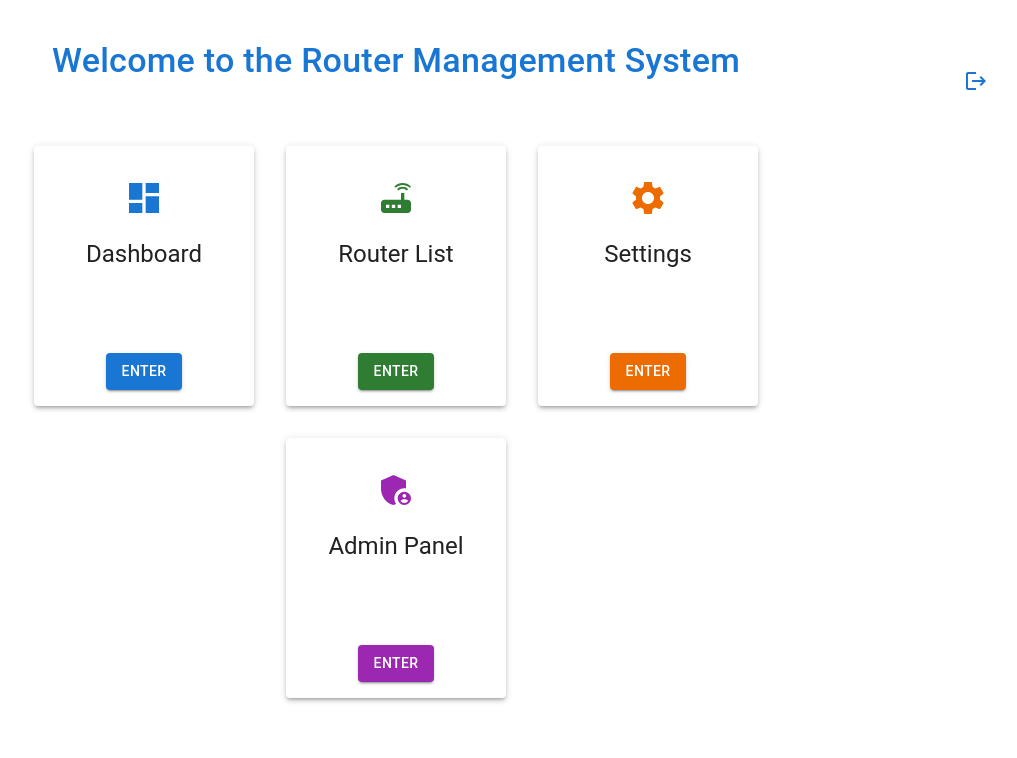
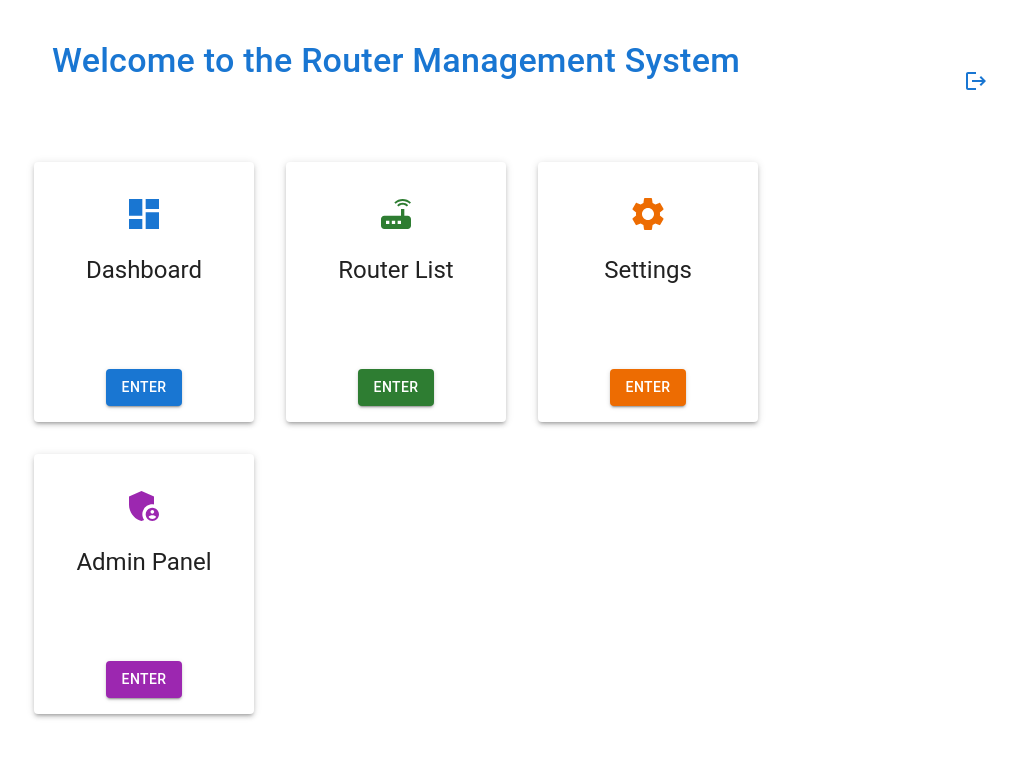
Before and after one commit to AmirAzmon1/OptiNet, a React (Create React App) app: page /home in a window 1280 px wide. Shown: the top 758 px of the page, without its empty margins (252-1269 px from the left). Built offline with nearby package versions, Linux system fonts and the light colour scheme; sample sign-in values are in the browser's storage.

Commit message:
idan changes

```diff
--- a/src/pages/Dashboard.tsx
+++ b/src/pages/Dashboard.tsx
@@ -140,28 +140,22 @@ const Dashboard: React.FC<DashboardProps> = () => {
           Dashboard
         </Typography>
 
-        <Grid container spacing={3}>
-          <Grid item xs={12} md={4}>
+        <Box sx={{ display: 'grid', gridTemplateColumns: 'repeat(3, 1fr)', gap: 3 }}>
           <StatCard sx={{background: (theme) => `linear-gradient(145deg, ${theme.palette.background.paper}, ${theme.palette.background.default})`}}>
             <Typography variant="h6" color="primary">Total Routers</Typography>
             <Typography variant="h3" sx={{ mt: 2 }}>24</Typography>
           </StatCard>
-          </Grid>
 
-          <Grid item xs={12} md={4}>
           <StatCard sx={{background: (theme) => `linear-gradient(145deg, ${theme.palette.background.paper}, ${theme.palette.background.default})`}}>
             <Typography variant="h6" color="primary">Active Routers</Typography>
             <Typography variant="h3" sx={{ mt: 2 }}>18</Typography>
           </StatCard>
-          </Grid>
 
-          <Grid item xs={12} md={4}>
           <StatCard sx={{background: (theme) => `linear-gradient(145deg, ${theme.palette.background.paper}, ${theme.palette.background.default})`}}>
             <Typography variant="h6" color="primary">Average Load</Typography>
             <Typography variant="h3" sx={{ mt: 2 }}>65%</Typography>
           </StatCard>
-          </Grid>
-        </Grid>
+        </Box>
       </Content>
     </DashboardContainer>
   );
--- a/src/pages/Home.tsx
+++ b/src/pages/Home.tsx
@@ -4,7 +4,6 @@ import {
   Box,
   Typography,
   Button,
-  Grid,
   Card,
   CardContent,
   CardActions,
@@ -50,20 +49,40 @@ const StyledCard = styled(Card)`
   }
 `;
 
+const GridContainer = styled(Box)`
+  display: grid;
+  grid-template-columns: repeat(1, 1fr);
+  gap: 32px;
+  max-width: 900px;
+  padding: 16px;
+
+  @media (min-width: 600px) {
+    grid-template-columns: repeat(2, 1fr);
+  }
+
+  @media (min-width: 900px) {
+    grid-template-columns: repeat(3, 1fr);
+  }
+`;
+
 interface HomeProps {
   setIsAuthenticated: (value: boolean) => void;
 }
 
 const Home: React.FC<HomeProps> = ({ setIsAuthenticated }) => {
   const navigate = useNavigate();
-  const [isAdmin, setIsAdmin] = useState(false);
+  // Always set isAdmin to true to show Admin panel
+  const [isAdmin, setIsAdmin] = useState(true);
 
   useEffect(() => {
-    // Check if current user is admin
+    // Force the user to be an admin
     const currentUserStr = localStorage.getItem('currentUser');
     if (currentUserStr) {
       const currentUser = JSON.parse(currentUserStr);
-      setIsAdmin(currentUser.isAdmin === true);
+      // Update the user to be an admin in localStorage
+      currentUser.isAdmin = true;
+      localStorage.setItem('currentUser', JSON.stringify(currentUser));
+      setIsAdmin(true);
     }
   }, []);
 
@@ -93,15 +112,13 @@ const Home: React.FC<HomeProps> = ({ setIsAuthenticated }) => {
     }
   ];
 
-  // Add Admin option for admin users
-  if (isAdmin) {
+  // Always add Admin option
   menuItems.push({
     title: 'Admin Panel',
     icon: <AdminIcon sx={{ fontSize: 40 }} />,
     path: '/admin',
     color: '#9c27b0'
   });
-  }
 
   return (
     <HomeContainer>
@@ -116,9 +133,9 @@ const Home: React.FC<HomeProps> = ({ setIsAuthenticated }) => {
         </Box>
       </HeaderBar>
       <Box flex={1} width="100%" display="flex" justifyContent="center" alignItems="flex-start">
-        <Grid container spacing={4} justifyContent="center" alignItems="flex-start" sx={{ maxWidth: 900 }}>
+        <GridContainer>
           {menuItems.map((item) => (
-            <Grid item xs={12} sm={6} md={4} key={item.title} display="flex" justifyContent="center">
+            <Box key={item.title} sx={{ display: 'flex', justifyContent: 'center' }}>
               <StyledCard sx={{ width: 220, minHeight: 260, boxShadow: 3 }}>
                 <CardContent sx={{ textAlign: 'center', py: 4 }}>
                   <Box sx={{ color: item.color, mb: 2 }}>
@@ -138,9 +155,9 @@ const Home: React.FC<HomeProps> = ({ setIsAuthenticated }) => {
                   </Button>
                 </CardActions>
               </StyledCard>
-            </Grid>
+            </Box>
           ))}
-        </Grid>
+        </GridContainer>
       </Box>
     </HomeContainer>
   );
```
Lines whose indentation alone changed are shown as unchanged.
